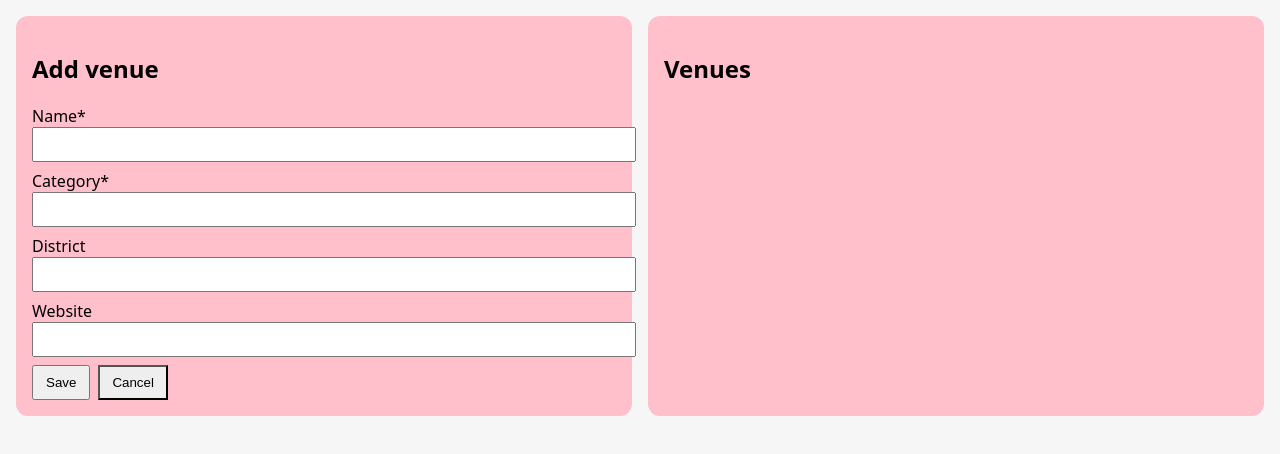
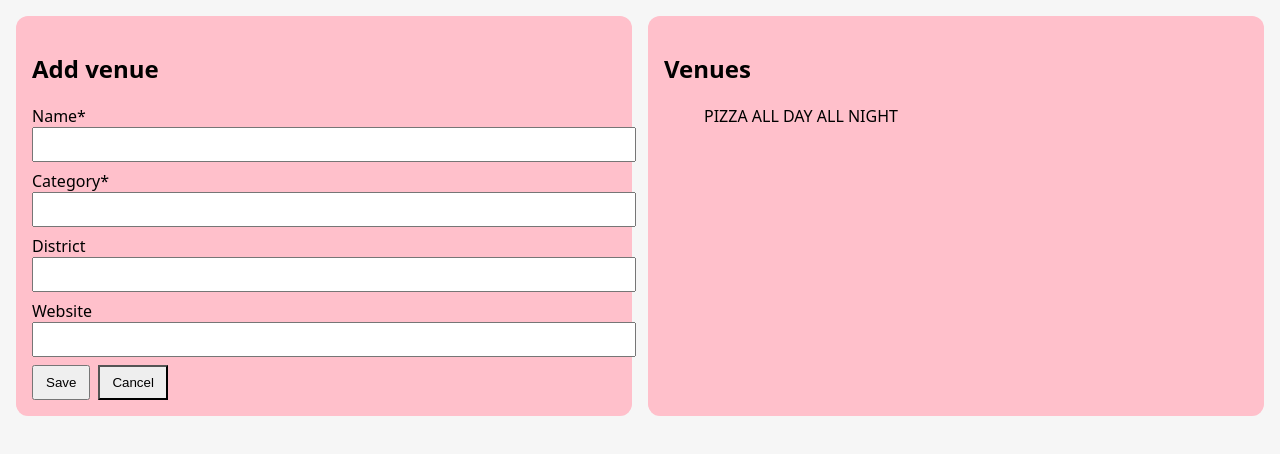
Before and after one commit to Terinax3/jkpg-app, a website: page frontend/index.html in a window 1280 px wide. Shown: the part 102-556 px from the top of the page. Drawn offline with Linux system fonts and the light colour scheme; no server answers.

Commit message:
summary
idk what this is :)

```diff
--- a/docker-compose.yml
+++ b/docker-compose.yml
@@ -1,6 +1,6 @@
 services:
   db:
-    image: postgres:16
+    image: postgres:latest
     environment:
       POSTGRES_USER: appuser
       POSTGRES_PASSWORD: apppass
--- a/frontend/index.html
+++ b/frontend/index.html
@@ -9,7 +9,8 @@
     <header>
       <h1>JkpgCity – Venues</h1>
       <div class="controls">
-      <label>Sort:
+        <label
+          >Sort:
           <select id="sortSelect">
             <option value="id">Newest</option>
             <option value="name">Name</option>
@@ -27,16 +28,21 @@
           <label>Name* <input id="name" required /></label>
           <label>Category* <input id="category" required /></label>
           <label>District <input id="district" /></label>
-        <label>Website <input id="website" /></label>        <div class="row">
+          <label>Website <input id="website" /></label>
+          <div class="row">
             <button type="submit">Save</button>
-          <button type="button" id="cancelEdit" class="secondary">Cancel</button>
+            <button type="button" id="cancelEdit" class="secondary">
+              Cancel
+            </button>
           </div>
         </form>
       </section>
 
       <section class="card">
         <h2>Venues</h2>
-      <ul id="venueList"></ul>
+        <ul id="venueList">
+          <p>PIZZA ALL DAY ALL NIGHT</p>
+        </ul>
       </section>
     </main>
 
```
Also changed, not shown: package.json (added, +27 -0 lines), 1 other file. Lines whose indentation alone changed are shown as unchanged.
